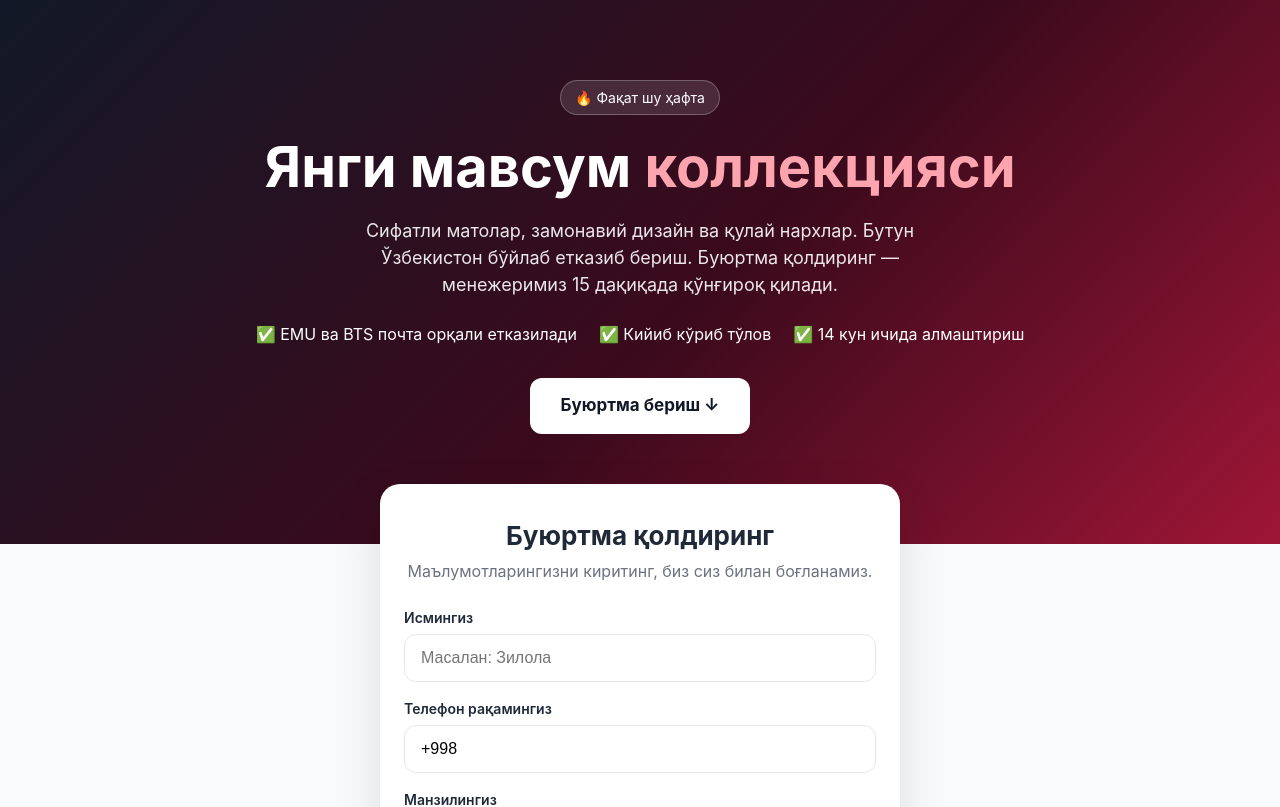
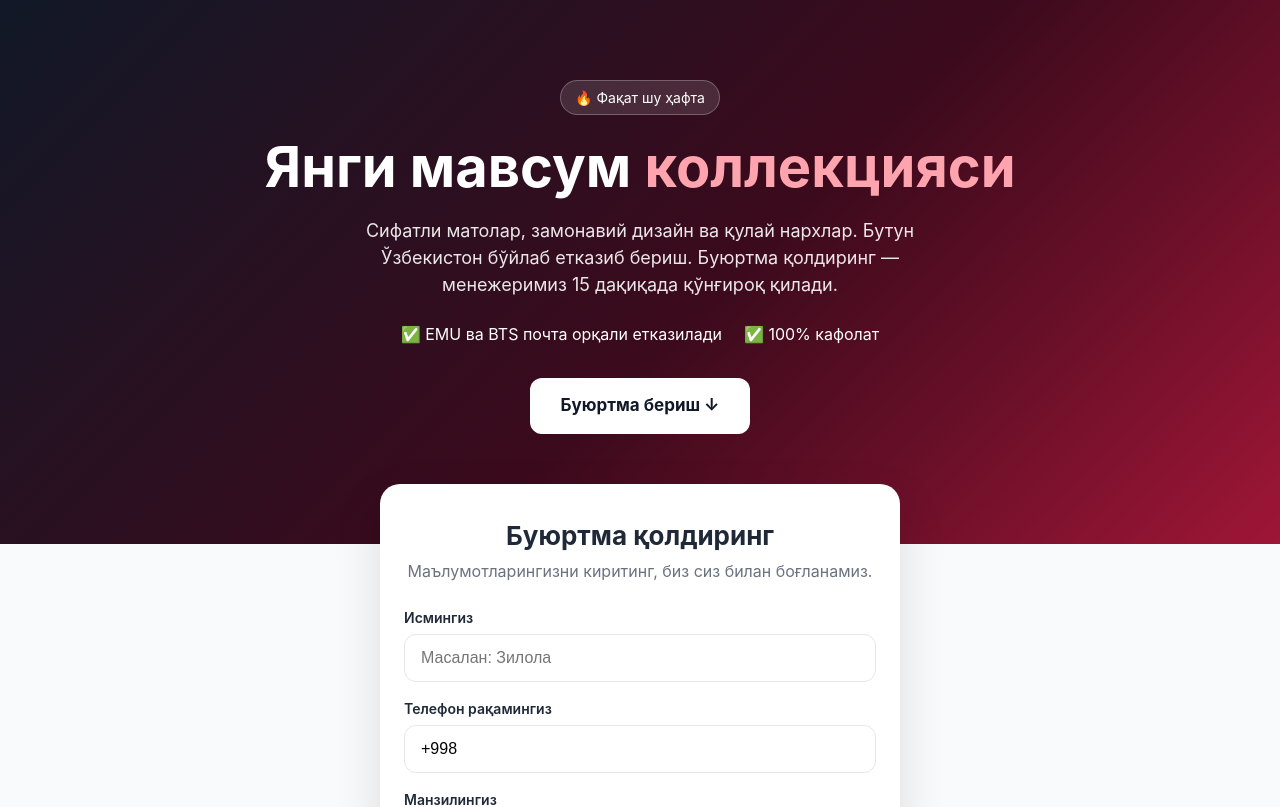
Before and after one commit to zilolautamaliyeva8-sudo/kiyim-dokon, a Next.js app: page / in a window 1280 px wide. Shown: the top 807 px of the page. Built offline with nearby package versions, Linux system fonts and the light colour scheme; no server answers.

Commit message:
Add files via upload

```diff
--- a/app/page.js
+++ b/app/page.js
@@ -15,8 +15,7 @@ export default function Home() {
           </p>
           <ul className="perks">
             <li>✅ EMU ва BTS почта орқали етказилади</li>
-            <li>✅ Кийиб кўриб тўлов</li>
-            <li>✅ 14 кун ичида алмаштириш</li>
+            <li>✅ 100% кафолат</li>
           </ul>
           <a href="#order" className="btn btn-light">
             Буюртма бериш ↓
```
